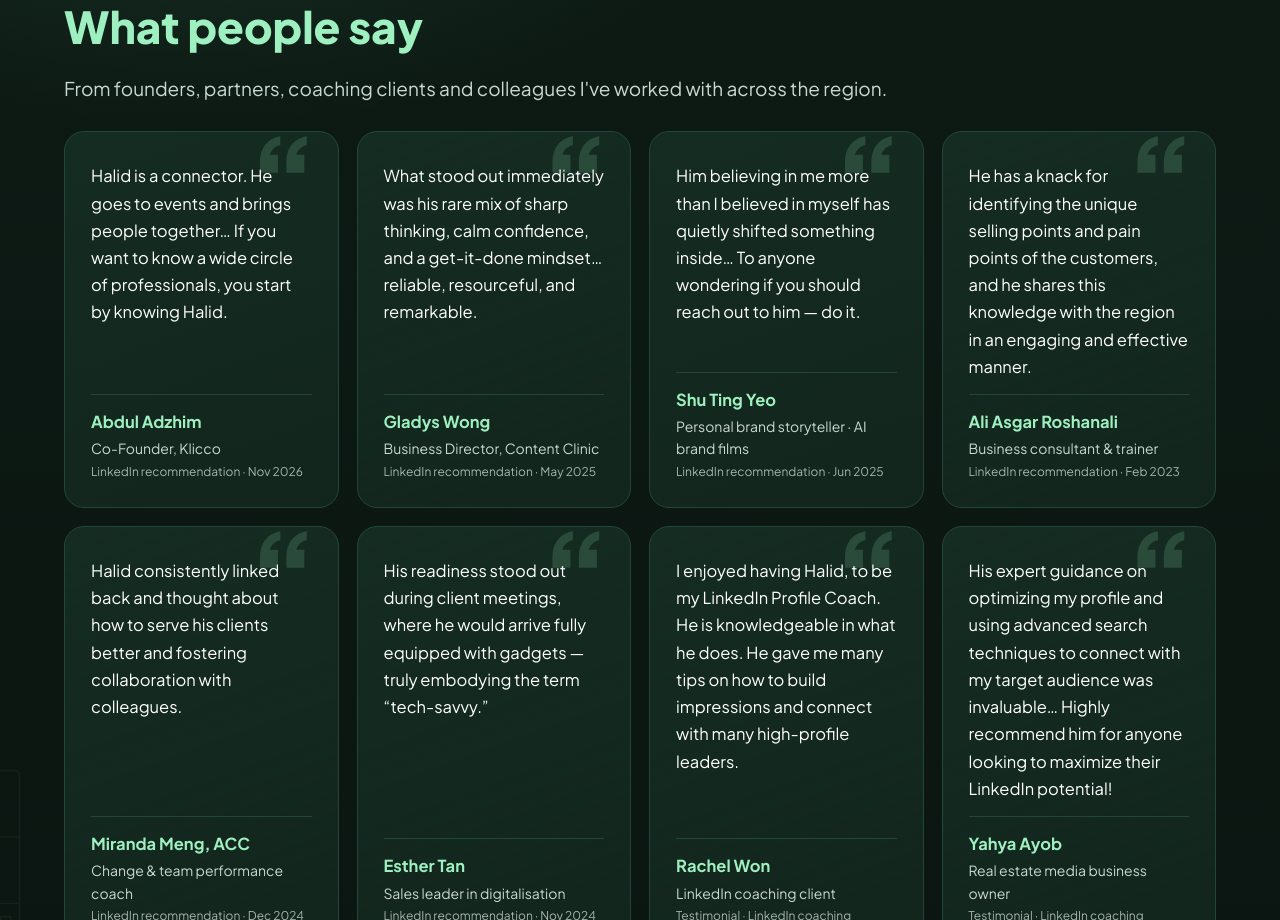
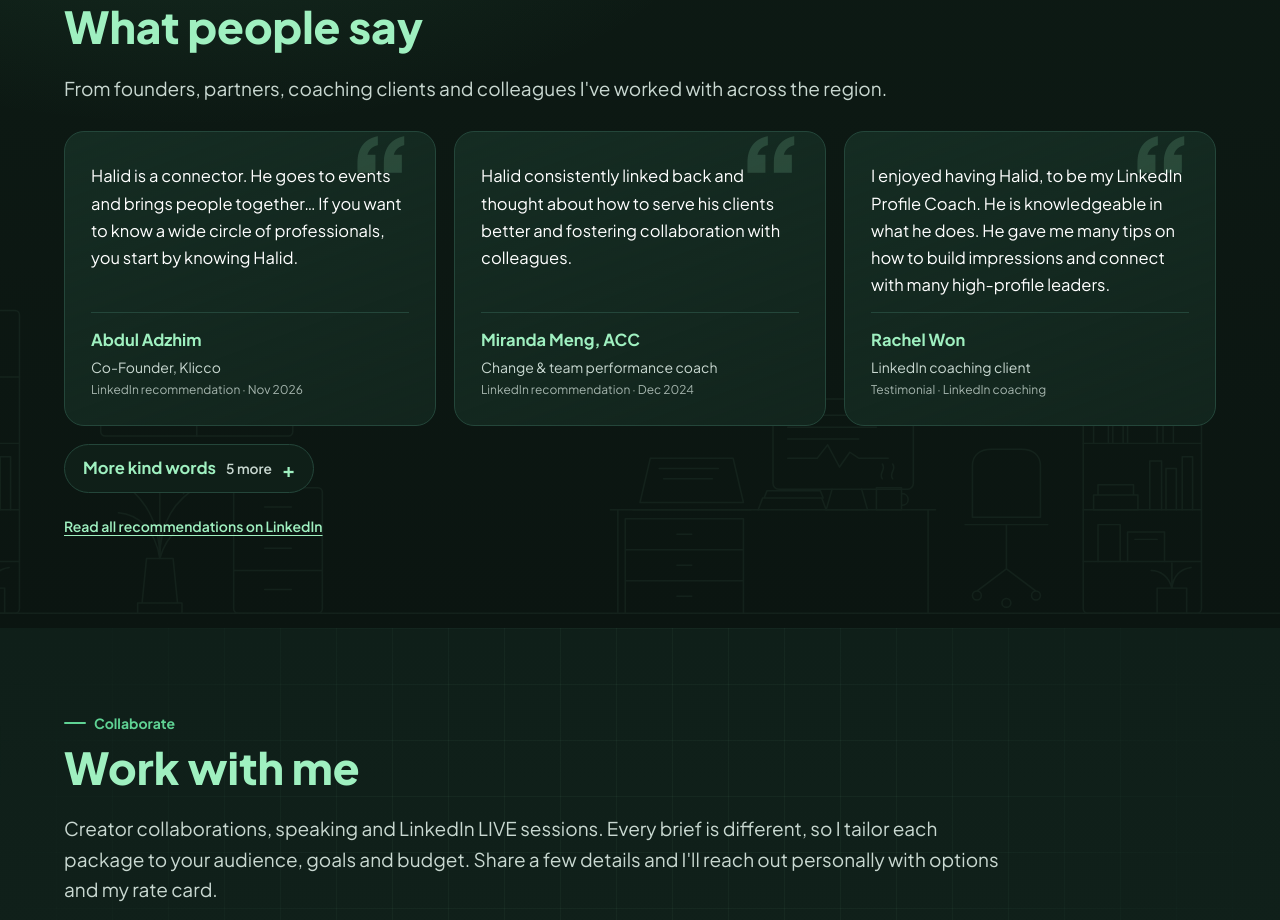
Before and after one commit to tech-savvy-dad/tech-savvy-dad.github.io, a plain HTML site: page index.html in a window 1280 px wide. Shown: the part 11080-12000 px from the top of the page. Drawn offline with Linux system fonts and the light colour scheme; animation ran at ten frames a second.

Commit message:
Keynote as GIF (sound on tap); 3 featured testimonials + collapsible more; invoice animation always runs
Co-Authored-By: Claude Opus 5.5 <noreply@anthropic.com>
Claude-Session: https://claude.ai/code/session_01LUogtXxXf6sATXLu11Gmnp

```diff
--- a/index.html
+++ b/index.html
@@ -147,7 +147,7 @@ input[type=number],input[type=text],input[type=email],select,textarea{width:100%
 .totop .prog{position:absolute;inset:-1px;width:54px;height:54px;transform:rotate(-90deg)}.totop .prog circle{fill:none;stroke:var(--green);stroke-width:2.5;stroke-dasharray:151;stroke-dashoffset:var(--off,151);stroke-linecap:round}
 .fine{font-size:12px;line-height:1.55;color:var(--soft);margin:14px 0 0}
 .quotes{background:radial-gradient(900px 400px at 15% 0%,rgba(95,211,148,.10),transparent 60%),linear-gradient(180deg,#0d1a14,#0b1511)}
-@media(min-width:701px){.qgrid{grid-template-columns:repeat(2,minmax(0,1fr))}}@media(min-width:1100px){.qgrid{grid-template-columns:repeat(4,minmax(0,1fr))}.q blockquote{font-size:15.5px}}
+@media(min-width:701px){.qgrid{grid-template-columns:repeat(2,minmax(0,1fr))}}@media(min-width:1100px){.qgrid{grid-template-columns:repeat(3,minmax(0,1fr))}}
 .card.q{margin:0;display:flex;flex-direction:column;gap:14px;padding-top:30px}
 .q .qm{position:absolute;top:-14px;right:18px;font-size:120px;line-height:1;color:var(--green);opacity:.16;font-weight:800;pointer-events:none}
 .q blockquote{margin:0;font-size:16.5px;line-height:1.65;color:var(--ink);flex:1}
@@ -298,6 +298,13 @@ input[type=number],input[type=text],input[type=email],select,textarea{width:100%
 @media(max-width:700px){.ba-stats{grid-template-columns:repeat(2,minmax(0,1fr));width:100%}.ba-stage{aspect-ratio:8/4.4}.ba-layer svg{height:100%}.n text{font-size:16px}}
 
 
+.more-q{margin-top:18px}
+.more-q summary{list-style:none;cursor:pointer;display:inline-flex;align-items:center;gap:10px;padding:10px 18px;border-radius:999px;border:1px solid var(--line);background:#0f1f18;color:var(--green);font-weight:700}
+.more-q summary::-webkit-details-marker{display:none}
+.more-q summary small{color:var(--soft);font-weight:600}
+.more-q summary::after{content:"+";font-size:20px;line-height:1;transition:transform .3s}
+.more-q[open] summary::after{transform:rotate(45deg)}
+.more-q .qmore{margin-top:16px}
 .ringcap{min-width:0;flex:1 1 260px;max-width:460px;text-align:center;font-weight:600;color:var(--green)}
 .ringcap span{display:block;color:var(--soft);font-weight:500;font-size:14px}
 .rbtn{width:48px;height:48px;border-radius:50%;border:2px solid var(--green);background:transparent;color:var(--green);font:700 20px "Plus Jakarta Sans",sans-serif;cursor:pointer;flex:none}
@@ -801,7 +808,7 @@ a.inl{color:var(--green);font-weight:600;text-underline-offset:3px}
 </div><div class="wrap">
   <div class="vidwrap rv">
     <div class="vid-copy"><span class="eyebrow">Watch the keynote</span><h3>Shadow AI: The Hidden Cost Between Innovation and Exposure</h3><p class="muted">A 30-second taste of the keynote, zoomed in from the stage, on why your team is already using AI — and how to make it safe without slowing anyone down.</p><p style="margin:14px 0 0"><a class="btn sec" href="#signup" id="toVid">Book this talk</a></p></div>
-    <div class="vid" id="vid"><video id="kv" src="media/keynote-30s.mp4" poster="media/keynote-poster.jpg" muted loop playsinline preload="metadata" aria-label="30-second highlight of Halid's Shadow AI keynote"></video><div class="cap" id="kcap" aria-hidden="true"></div><button class="snd" id="ksnd" type="button" aria-pressed="false"><svg viewBox="0 0 24 24" width="18" height="18" fill="none" stroke="currentColor" stroke-width="2.2" stroke-linecap="round" stroke-linejoin="round"><path d="M4 9v6h4l5 4V5L8 9z"/><path id="ksndW" d="M16 9l5 6M21 9l-5 6"/></svg><span>Tap for sound</span></button><span class="dur">30-sec highlight</span></div>
+    <div class="vid" id="vid"><img id="kgif" src="media/keynote-30s.gif" alt="30-second highlight of Halid speaking on stage about Shadow AI" loading="lazy" width="480" height="270"><div class="cap" id="kcap" aria-hidden="true"></div><button class="snd" id="ksnd" type="button" aria-pressed="false"><svg viewBox="0 0 24 24" width="18" height="18" fill="none" stroke="currentColor" stroke-width="2.2" stroke-linecap="round" stroke-linejoin="round"><path d="M4 9v6h4l5 4V5L8 9z"/><path id="ksndW" d="M16 9l5 6M21 9l-5 6"/></svg><span>Play with sound</span></button><span class="dur">30-sec highlight</span></div>
   </div>
   <div class="spk-intro">
     <div><h3 style="font-size:clamp(26px,3vw,34px)">Speaking &amp; workshops</h3>
@@ -844,14 +851,18 @@ a.inl{color:var(--green);font-weight:600;text-underline-offset:3px}
   <p class="lead">From founders, partners, coaching clients and colleagues I've worked with across the region.</p>
   <div class="grid qgrid">
     <figure class="card q"><span class="qm" aria-hidden="true">“</span><blockquote>Halid is a connector. He goes to events and brings people together… If you want to know a wide circle of professionals, you start by knowing Halid.</blockquote><figcaption><b>Abdul Adzhim</b><span>Co-Founder, Klicco</span><small>LinkedIn recommendation · Nov 2026</small></figcaption></figure>
+    <figure class="card q"><span class="qm" aria-hidden="true">“</span><blockquote>Halid consistently linked back and thought about how to serve his clients better and fostering collaboration with colleagues.</blockquote><figcaption><b>Miranda Meng, ACC</b><span>Change &amp; team performance coach</span><small>LinkedIn recommendation · Dec 2024</small></figcaption></figure>
+    <figure class="card q"><span class="qm" aria-hidden="true">“</span><blockquote>I enjoyed having Halid, to be my LinkedIn Profile Coach. He is knowledgeable in what he does. He gave me many tips on how to build impressions and connect with many high-profile leaders.</blockquote><figcaption><b>Rachel Won</b><span>LinkedIn coaching client</span><small>Testimonial · LinkedIn coaching</small></figcaption></figure>
+  </div>
+  <details class="more-q"><summary><span>More kind words</span><small>5 more</small></summary>
+  <div class="grid qgrid qmore">
     <figure class="card q"><span class="qm" aria-hidden="true">“</span><blockquote>What stood out immediately was his rare mix of sharp thinking, calm confidence, and a get-it-done mindset… reliable, resourceful, and remarkable.</blockquote><figcaption><b>Gladys Wong</b><span>Business Director, Content Clinic</span><small>LinkedIn recommendation · May 2025</small></figcaption></figure>
     <figure class="card q"><span class="qm" aria-hidden="true">“</span><blockquote>Him believing in me more than I believed in myself has quietly shifted something inside… To anyone wondering if you should reach out to him — do it.</blockquote><figcaption><b>Shu Ting Yeo</b><span>Personal brand storyteller · AI brand films</span><small>LinkedIn recommendation · Jun 2025</small></figcaption></figure>
     <figure class="card q"><span class="qm" aria-hidden="true">“</span><blockquote>He has a knack for identifying the unique selling points and pain points of the customers, and he shares this knowledge with the region in an engaging and effective manner.</blockquote><figcaption><b>Ali Asgar Roshanali</b><span>Business consultant &amp; trainer</span><small>LinkedIn recommendation · Feb 2023</small></figcaption></figure>
-    <figure class="card q"><span class="qm" aria-hidden="true">“</span><blockquote>Halid consistently linked back and thought about how to serve his clients better and fostering collaboration with colleagues.</blockquote><figcaption><b>Miranda Meng, ACC</b><span>Change &amp; team performance coach</span><small>LinkedIn recommendation · Dec 2024</small></figcaption></figure>
     <figure class="card q"><span class="qm" aria-hidden="true">“</span><blockquote>His readiness stood out during client meetings, where he would arrive fully equipped with gadgets — truly embodying the term “tech-savvy.”</blockquote><figcaption><b>Esther Tan</b><span>Sales leader in digitalisation</span><small>LinkedIn recommendation · Nov 2024</small></figcaption></figure>
-    <figure class="card q"><span class="qm" aria-hidden="true">“</span><blockquote>I enjoyed having Halid, to be my LinkedIn Profile Coach. He is knowledgeable in what he does. He gave me many tips on how to build impressions and connect with many high-profile leaders.</blockquote><figcaption><b>Rachel Won</b><span>LinkedIn coaching client</span><small>Testimonial · LinkedIn coaching</small></figcaption></figure>
     <figure class="card q"><span class="qm" aria-hidden="true">“</span><blockquote>His expert guidance on optimizing my profile and using advanced search techniques to connect with my target audience was invaluable… Highly recommend him for anyone looking to maximize their LinkedIn potential!</blockquote><figcaption><b>Yahya Ayob</b><span>Real estate media business owner</span><small>Testimonial · LinkedIn coaching</small></figcaption></figure>
   </div>
+  </details>
   <p class="muted" style="margin-top:22px"><a class="inl" href="https://www.linkedin.com/in/techsavvy-dad/details/recommendations/">Read all recommendations on LinkedIn</a></p>
 </div></section>
 
@@ -1131,13 +1142,18 @@ document.querySelectorAll(".src").forEach(a=>a.addEventListener("click",()=>{con
   const fwEl=document.getElementById("fw");
   if(fwEl){const fio=new IntersectionObserver(es=>es.forEach(e=>{if(e.isIntersecting){fwEl.classList.add("in");fio.disconnect()}}),{threshold:.25});fio.observe(fwEl)}
 
-  const kv=document.getElementById("kv");
-  if(kv){
+  const ksnd=document.getElementById("ksnd");
+  if(ksnd){
     const CUES=[[0,6,"How many of us here today are confident to say that no one in the organisation…"],[6,14.5,"…has pasted confidential data into an AI platform? Anybody?"],[15,19,"Anybody confident? Wow."],[19,21.7,"That means there's Shadow AI, right?"],[21.9,26,"My message today: Shadow AI is never going away."],[26,29.6,"They're not going away. Everybody has pressure."]];
-    const cap=document.getElementById("kcap"),snd=document.getElementById("ksnd"),lbl=snd.querySelector("span"),wv=document.getElementById("ksndW");let last=-1;
-    kv.addEventListener("timeupdate",()=>{const t=kv.currentTime,k=CUES.findIndex(c=>t>=c[0]&&t<c[1]);if(k!==last){last=k;if(k<0)cap.classList.remove("on");else{cap.textContent=CUES[k][2];cap.classList.add("on")}}});
-    const vio=new IntersectionObserver(es=>es.forEach(e=>{if(e.isIntersecting){if(!matchMedia("(prefers-reduced-motion:reduce)").matches||!kv.muted)kv.play().catch(()=>{})}else kv.pause()}),{threshold:.4});vio.observe(kv);
-    snd.addEventListener("click",()=>{if(kv.muted){kv.muted=false;kv.currentTime=0;kv.play().catch(()=>{});snd.setAttribute("aria-pressed","true");lbl.textContent="Sound on";wv.setAttribute("d","M16 8.5a5 5 0 0 1 0 7M18.5 6a8.5 8.5 0 0 1 0 12")}else{kv.muted=true;snd.setAttribute("aria-pressed","false");lbl.textContent="Tap for sound";wv.setAttribute("d","M16 9l5 6M21 9l-5 6")}});
+    const wrap=document.getElementById("vid"),cap=document.getElementById("kcap");
+    ksnd.addEventListener("click",()=>{
+      let kv=document.getElementById("kv");
+      if(!kv){kv=document.createElement("video");kv.id="kv";kv.src="media/keynote-30s.mp4";kv.poster="media/keynote-poster.jpg";kv.controls=true;kv.playsInline=true;kv.setAttribute("playsinline","");
+        const g=document.getElementById("kgif");g.replaceWith(kv);ksnd.style.display="none";let last=-1;
+        kv.addEventListener("timeupdate",()=>{const t=kv.currentTime,k=CUES.findIndex(c=>t>=c[0]&&t<c[1]);if(k!==last){last=k;if(k<0)cap.classList.remove("on");else{cap.textContent=CUES[k][2];cap.classList.add("on")}}});
+        kv.addEventListener("ended",()=>cap.classList.remove("on"));}
+      kv.play().catch(()=>{});
+    });
   }
   const io=new IntersectionObserver(es=>es.forEach(e=>{if(e.isIntersecting){e.target.classList.add("in");io.unobserve(e.target)}}),{rootMargin:"0px 0px -8% 0px"});
   targets.forEach(el=>io.observe(el));
@@ -1307,7 +1323,7 @@ if(ba){
   const stage=$$("baStage"),out={steps:[$$("baSteps"),7,3],days:[$$("baDays"),9,1],paper:[$$("baPaper"),15,0],touch:[$$("baTouch"),12,2]};
   const set=v=>{stage.style.setProperty("--cut",v+"%");const f=v/100;
     for(const k in out){const [el,a,b]=out[k];el.textContent=Math.round(a+(b-a)*f);el.classList.toggle("good",f>.6)}};
-  if(RM){set(100)}else{
+  {
     const ease=t=>t<.5?4*t*t*t:1-Math.pow(-2*t+2,3)/2;
     const SWIPE=3600,HOLD=2600,RESET=700,WAIT=900,CYCLE=SWIPE+HOLD+RESET+WAIT;
     let t0=null,run=false,raf=0;set(0);
```
Also changed, not shown: 1 other file.
